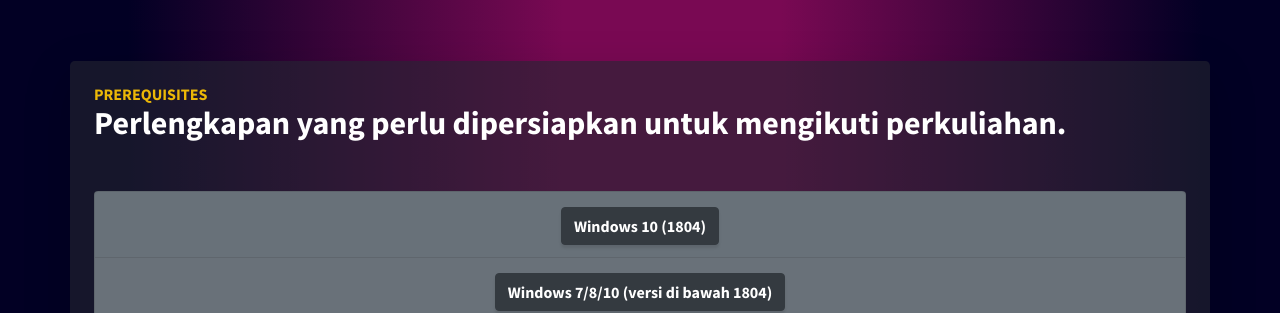
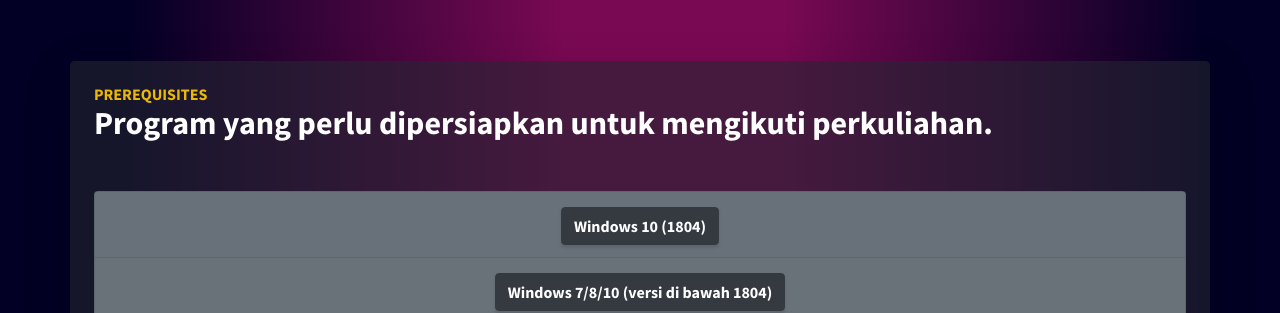
Before and after one commit to andriansyahp/extra191, a Jekyll site: the page built from contents/prerequisites.html, in a window 1280 px wide. Shown: the part 1079-1392 px from the top of the page. Built offline with Jekyll 4.4.1, drawn with Linux system fonts in a browser that asks for light colours.

Commit message:
Adding final contents: 'prerequisites'

```diff
--- a/contents/prerequisites.html
+++ b/contents/prerequisites.html
@@ -12,7 +12,7 @@
     <div class="container rounded-lg shadow-lg p-4">
         <div class="content-section-heading">
             <h3 class="text-secondary mb-0" id="prerequisites">Prerequisites</h3>
-            <h2 class="mb-5 text-white">Perlengkapan yang perlu dipersiapkan untuk mengikuti perkuliahan.</h2>
+            <h2 class="mb-5 text-white">Program yang perlu dipersiapkan untuk mengikuti perkuliahan.</h2>
         </div>
         <div class="bs-example">
             <div class="accordion text-white" id="accordionOne">
@@ -30,11 +30,11 @@
                                         <p>Catatan: fitur SSH di Windows 10 hanya tersedia untuk Windows 10 dengan <em>build number</em> di atas 1804, untuk cek versi Windows 10, cari ‘run’ di <em>search bar</em> dan ketik ‘winver’ untuk melihat versi Windows 10 yang telah terpasang.</p>
                                         <p><img width="80%" src="https://lh5.googleusercontent.com/2Baq_iqBUKl4vpH72U296TuSeNghq5HLqQ-e7MZSktW3bV-lj-kroKaVTFTW9wsxb0ZAKUn0kxFj6t_jz_rIbGxMuns2KjvSxrsPq203AqaPsaCg4vGwnAqgkKobGldqMSoSZHRb" alt="img" /></p>
                                         <p><img src="https://lh5.googleusercontent.com/rwyoF9QT37_tzw5JUb5fQu7qTPc703WqsQmVvIERjr2KYFAiuOrUp7qoxBko5NYKlrOsnJBkxmrEjnHai0EGc6nvJ79_WrfFwmE7Y1o2FgnBNXbh0JAQ7MkFO2BSPigQX_5nb0jO" alt="img" /></p>
-                                        <p><img width="80%" src="https://lh4.googleusercontent.com/Q_snV1YvqDwrxnaWqYGiSE159RxHwTVD3oGB3eSu-5DH4menlFSJMVkeLbTfiG8u2qe13fHVo0cAlmwb6KCQ77YXM2-zk-DkImthtgXX3wIhaiWIWG_S5WVUu7M4H5gEjAFIMFpT" alt="img" /></p>
+                                        <p><img src="https://lh4.googleusercontent.com/Q_snV1YvqDwrxnaWqYGiSE159RxHwTVD3oGB3eSu-5DH4menlFSJMVkeLbTfiG8u2qe13fHVo0cAlmwb6KCQ77YXM2-zk-DkImthtgXX3wIhaiWIWG_S5WVUu7M4H5gEjAFIMFpT" alt="img" /></p>
                                     </li>
                                     <li>
                                         <p>Jika versi Windows Anda merupakan versi 1804 atau di atasnya, Anda dapat menggunakan ‘Powershell’ atau ‘CMD’, yang dapat dicari melalui <em>search bar</em>.</p>
-                                        <p><img src="https://lh4.googleusercontent.com/NADFcz5z20mkIazaqoWFfkqLoQOWctwrsnytdso-E_ZyMwG9alQBsEQYyJ8Xgwr27qhXzAuoOJ9cxrQQl9tnR4daXtl8GvrR_JSo76wY9Qq39dCnQNDXWWqH6voxgoQnFDqepgy1" alt="img" /></p>
+                                        <p><img width="80%" src="https://lh4.googleusercontent.com/NADFcz5z20mkIazaqoWFfkqLoQOWctwrsnytdso-E_ZyMwG9alQBsEQYyJ8Xgwr27qhXzAuoOJ9cxrQQl9tnR4daXtl8GvrR_JSo76wY9Qq39dCnQNDXWWqH6voxgoQnFDqepgy1" alt="img" /></p>
                                     </li>
                                 </ul>
                             </div>
```
